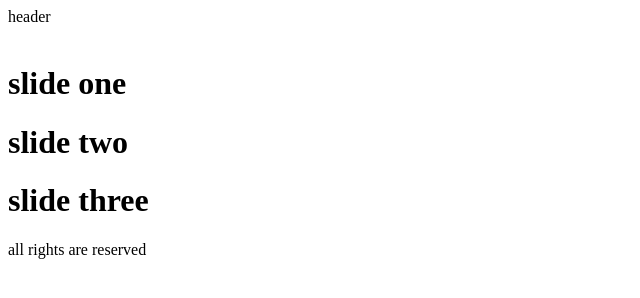
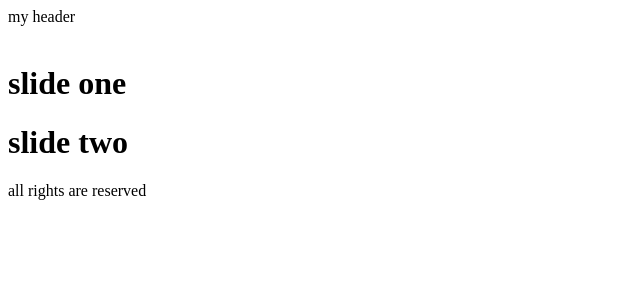
Before and after one commit to Sepehrjs/git-project, a plain HTML site: page index.html in a window 1280 px wide. Shown: the whole page, without its empty margins (0-640 px from the left). Drawn offline with Linux system fonts and the light colour scheme.

Commit message:
some changes in dev branch

```diff
--- a/index.html
+++ b/index.html
@@ -8,7 +8,7 @@
 </head>
 <body>
     <header>
-        header
+        my header
     </header>
     <div class="banner">
         <img src="banner.jpg" alt="">
@@ -16,7 +16,6 @@
     <div class="slider">
         <h1>slide one</h1>
         <h1>slide two</h1>
-        <h1>slide three</h1>
     </div>
     <footer>
         all rights are reserved
```
